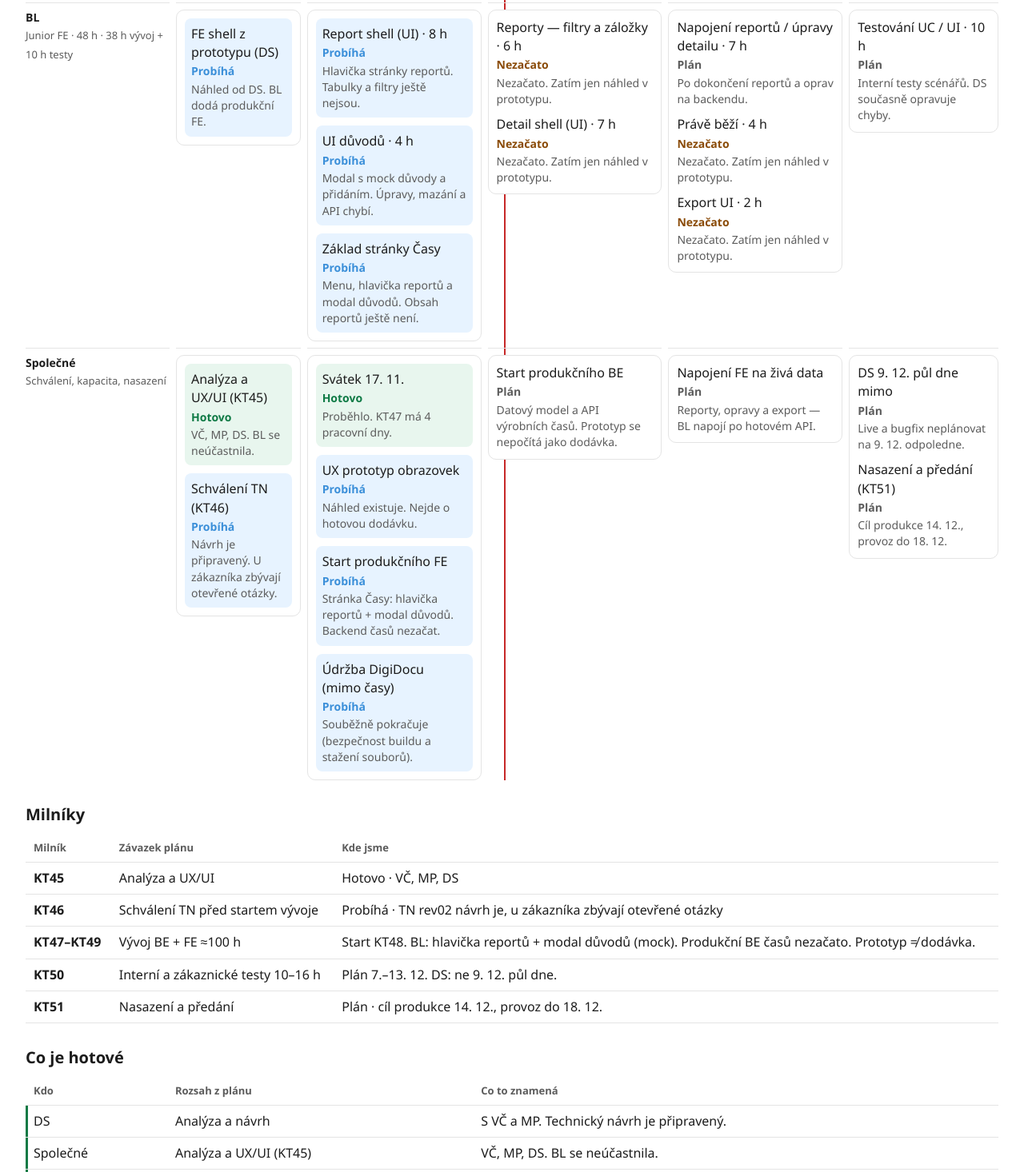
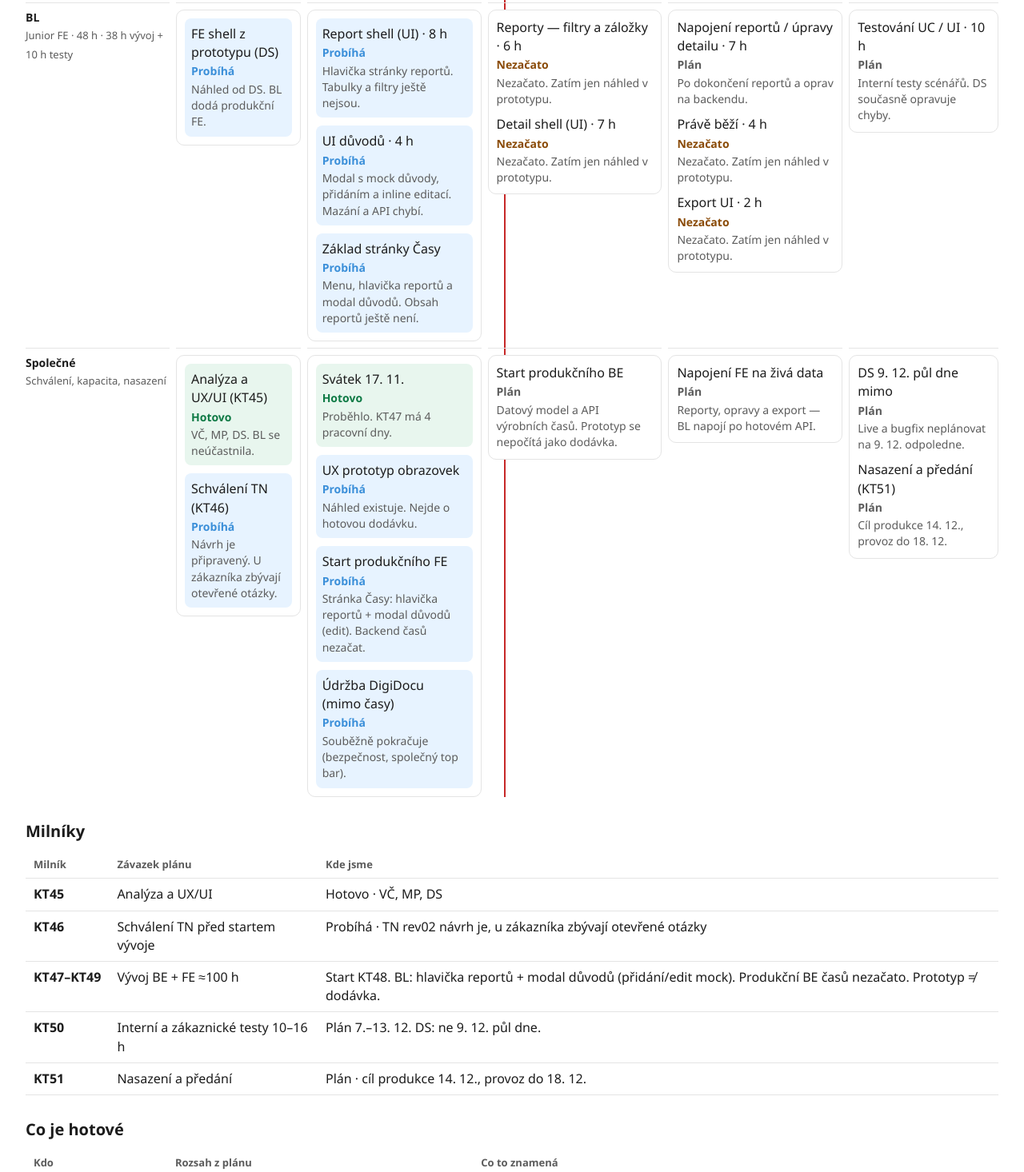
Before and after one commit to CMSteam1/DigiDoc-planner, a plain HTML site: page index.html in a window 1280 px wide. Shown: the part 984-2450 px from the top of the page at 80% size. Drawn offline with Linux system fonts and the light colour scheme.

Commit message:
Update DigiDoc Kasper after BL downtime-reason inline edit.
UI důvodů now covers add and edit with mock data; delete and BE API remain open. Note DS shared top bar on ft/timetracking.

Co-authored-by: Cursor <cursoragent@cursor.com>

```diff
--- a/index.html
+++ b/index.html
@@ -245,7 +245,7 @@
         <tr>
           <td>KT47–KT49</td>
           <td>Vývoj BE + FE ≈100 h</td>
-          <td>Start KT48. BL: hlavička reportů + modal důvodů (mock). Produkční BE časů nezačato. Prototyp ≠ dodávka.</td>
+          <td>Start KT48. BL: hlavička reportů + modal důvodů (přidání/edit mock). Produkční BE časů nezačato. Prototyp ≠ dodávka.</td>
         </tr>
         <tr>
           <td>KT50</td>
@@ -320,7 +320,7 @@
           ]},
           { phase: "kt47", items: [
             { plan: "Report shell (UI) · 8 h", status: "castecne", note: "Hlavička stránky reportů. Tabulky a filtry ještě nejsou." },
-            { plan: "UI důvodů · 4 h", status: "castecne", note: "Modal s mock důvody a přidáním. Úpravy, mazání a API chybí." },
+            { plan: "UI důvodů · 4 h", status: "castecne", note: "Modal s mock důvody, přidáním a inline editací. Mazání a API chybí." },
             { plan: "Základ stránky Časy", status: "castecne", note: "Menu, hlavička reportů a modal důvodů. Obsah reportů ještě není." }
           ]},
           { phase: "kt48", items: [
@@ -348,8 +348,8 @@
           { phase: "kt47", items: [
             { plan: "Svátek 17. 11.", status: "hotovo", note: "Proběhlo. KT47 má 4 pracovní dny." },
             { plan: "UX prototyp obrazovek", status: "castecne", note: "Náhled existuje. Nejde o hotovou dodávku." },
-            { plan: "Start produkčního FE", status: "castecne", note: "Stránka Časy: hlavička reportů + modal důvodů. Backend časů nezačat." },
-            { plan: "Údržba DigiDocu (mimo časy)", status: "castecne", note: "Souběžně pokračuje (bezpečnost buildu a stažení souborů)." }
+            { plan: "Start produkčního FE", status: "castecne", note: "Stránka Časy: hlavička reportů + modal důvodů (edit). Backend časů nezačat." },
+            { plan: "Údržba DigiDocu (mimo časy)", status: "castecne", note: "Souběžně pokračuje (bezpečnost, společný top bar)." }
           ]},
           { phase: "kt48", items: [
             { plan: "Start produkčního BE", status: "plan", note: "Datový model a API výrobních časů. Prototyp se nepočítá jako dodávka." }
```
Also changed, not shown: proces.html (+3 -3 lines), realizace.html (+2 -2 lines), 1 other file.
